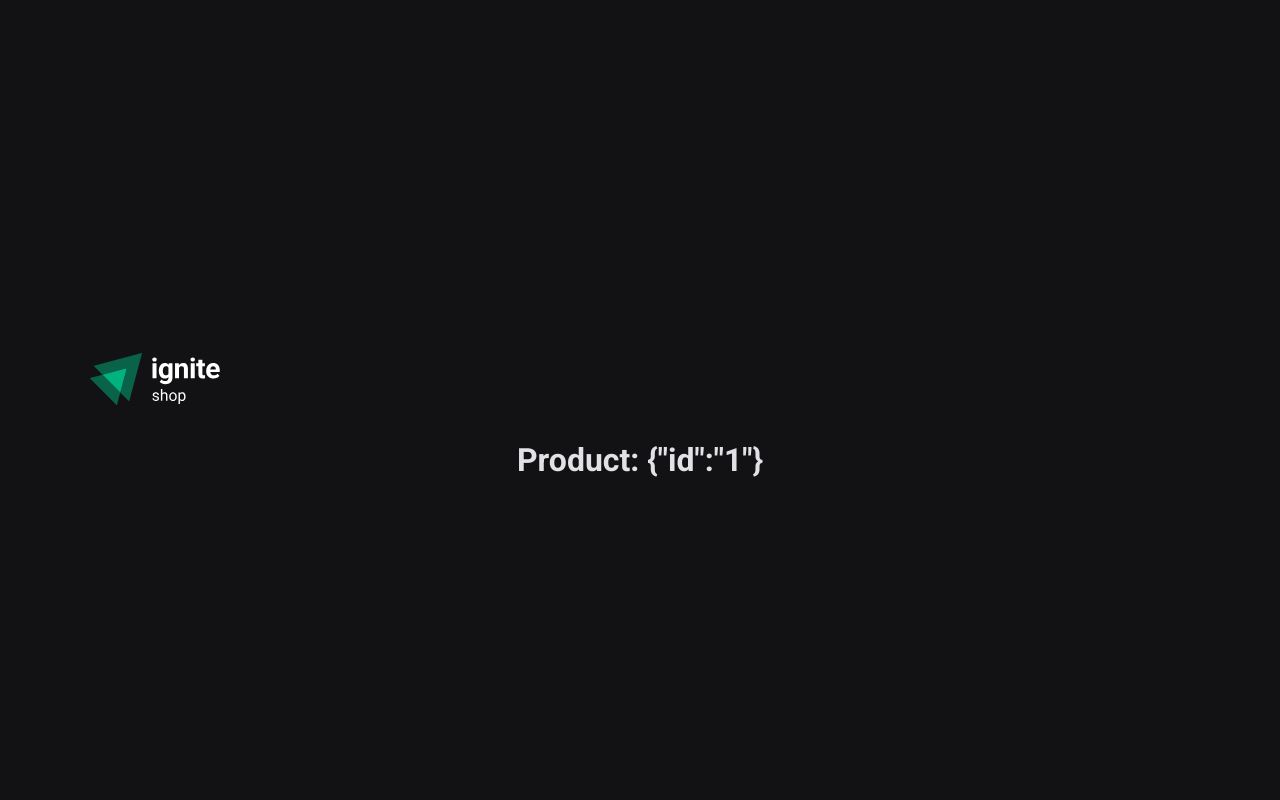
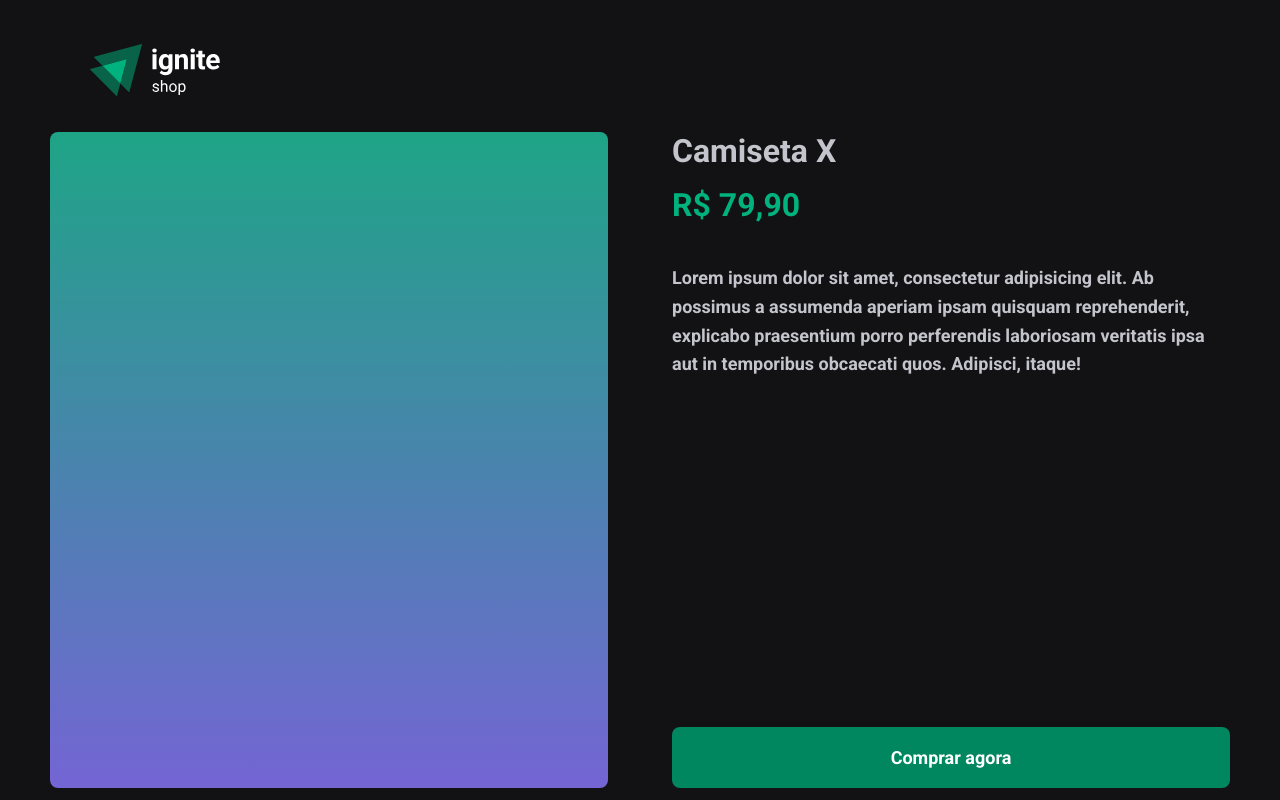
Before and after one commit to vitorlinsbinski/ignite-shop, a Next.js app: page /product/1 in a window 1280 px wide. Built offline with nearby package versions, Linux system fonts and the light colour scheme.

Commit message:
product page styles added

```diff
--- a/src/pages/product/[id].tsx
+++ b/src/pages/product/[id].tsx
@@ -1,7 +1,30 @@
+import {
+  ImageContainer,
+  ProductContainer,
+  ProductDetails,
+} from "@/styles/pages/product";
+import Image from "next/image";
 import { useRouter } from "next/router";
 
 export default function Product() {
   const { query } = useRouter();
 
-  return <h1>Product: {JSON.stringify(query)}</h1>;
+  return (
+    <ProductContainer>
+      <ImageContainer></ImageContainer>
+
+      <ProductDetails>
+        <h1>Camiseta X</h1>
+        <span>R$ 79,90</span>
+        <p>
+          Lorem ipsum dolor sit amet, consectetur adipisicing elit. Ab possimus
+          a assumenda aperiam ipsam quisquam reprehenderit, explicabo
+          praesentium porro perferendis laboriosam veritatis ipsa aut in
+          temporibus obcaecati quos. Adipisci, itaque!
+        </p>
+
+        <button>Comprar agora</button>
+      </ProductDetails>
+    </ProductContainer>
+  );
 }
--- a/src/styles/global.ts
+++ b/src/styles/global.ts
@@ -4,6 +4,7 @@ export const globalStyles = globalCss({
   "*": {
     margin: 0,
     padding: 0,
+    boxSizing: "border-box",
   },
 
   body: {
--- /dev/null
+++ b/src/styles/pages/product.ts
@@ -0,0 +1,69 @@
+import { styled } from "..";
+
+export const ProductContainer = styled("main", {
+  display: "grid",
+  gridTemplateColumns: "1fr 1fr",
+  alignItems: "stretch",
+  gap: "4rem",
+  maxWidth: 1180,
+  margin: "0 auto",
+});
+
+export const ImageContainer = styled("div", {
+  width: "100%",
+  maxWidth: 576,
+  background: "linear-gradient(180deg, #1ea486 0%, #7465d4 100%)",
+  borderRadius: 8,
+  padding: "0.25rem",
+
+  display: "flex",
+  alignItems: "center",
+  justifyContent: "center",
+
+  height: 656,
+
+  img: {
+    objectFit: "cover",
+  },
+});
+
+export const ProductDetails = styled("div", {
+  display: "flex",
+  flexDirection: "column",
+
+  h1: {
+    fontSize: "$2xl",
+    color: "$gray300",
+  },
+
+  span: {
+    marginTop: "1rem",
+    display: "block",
+    fontSize: "$2xl",
+    color: "$green300",
+  },
+
+  p: {
+    marginTop: "2.5rem",
+    fontSize: "$md",
+    lineHeight: "1.6",
+    color: "$gray300",
+  },
+
+  button: {
+    marginTop: "auto",
+    backgroundColor: "$green500",
+    border: 0,
+    color: "$white",
+    borderRadius: 8,
+    padding: "1.25rem",
+    cursor: "pointer",
+    fontWeight: "bold",
+    fontSize: "$md",
+    transition: "background-color .2s",
+
+    "&:hover": {
+      backgroundColor: "$green300",
+    },
+  },
+});
```
